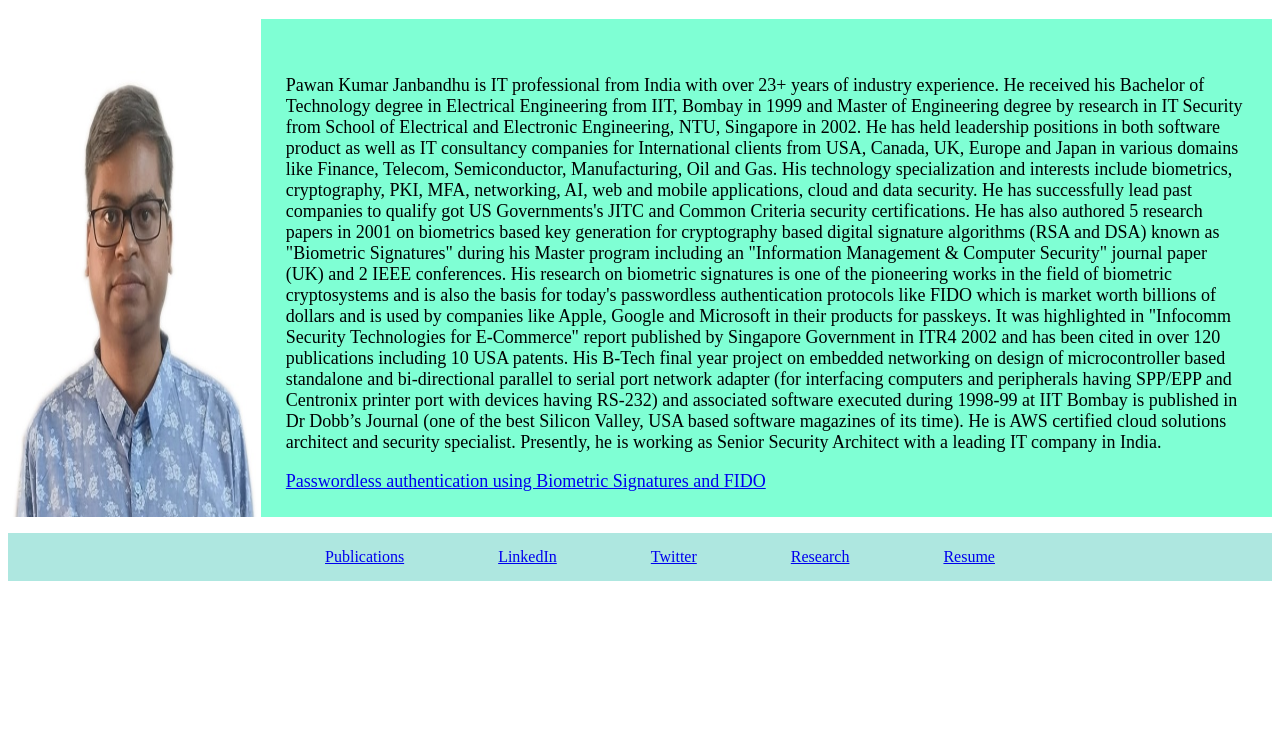
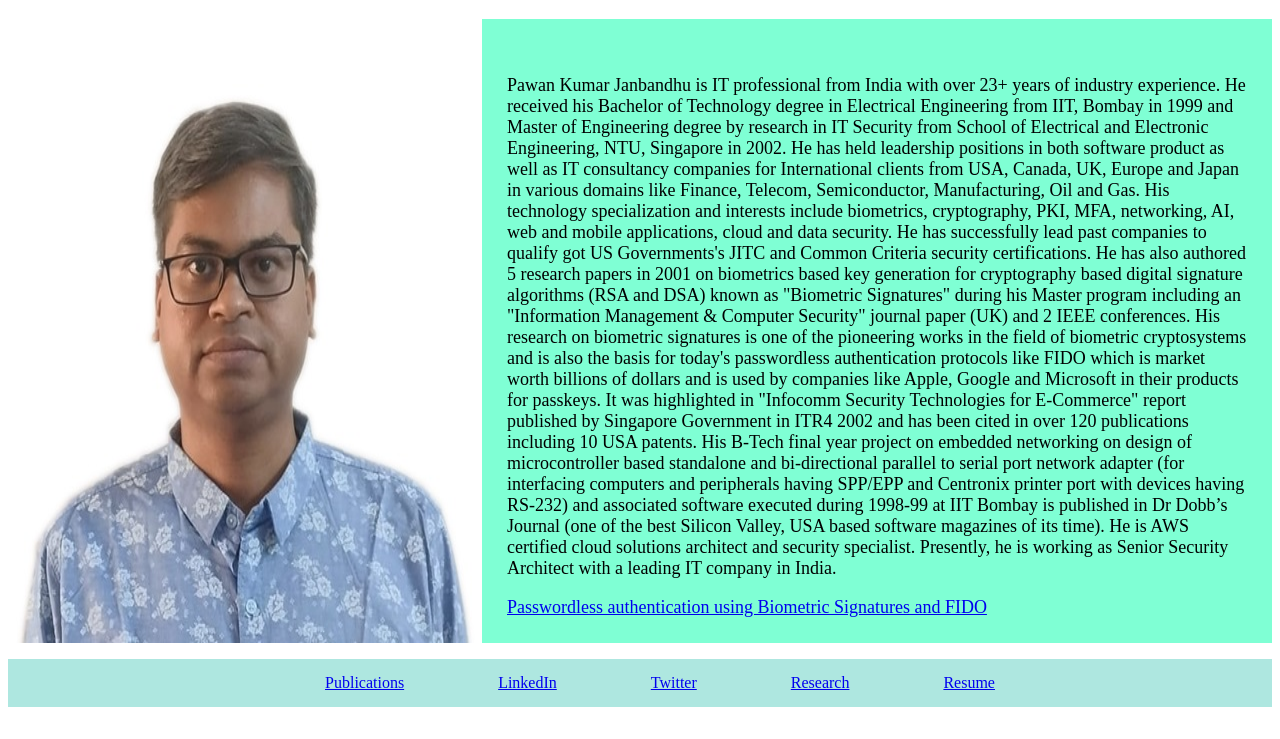
Before and after one commit to pkjanbandhu/profile, a plain HTML site: page index.html in a window 1280 px wide. Shown: the part 61-800 px from the top of the page. Drawn offline with Linux system fonts and the light colour scheme.

Commit message:
Update style.css

```diff
--- a/style.css
+++ b/style.css
@@ -14,8 +14,8 @@ div.img-para {
   display:flex;
  }
 img {
-  max-width: 20%;
-  max-height:15%;
+  max-width: 40%;
+  max-height:30%;
 
 }
 #firstParagraph {
```
